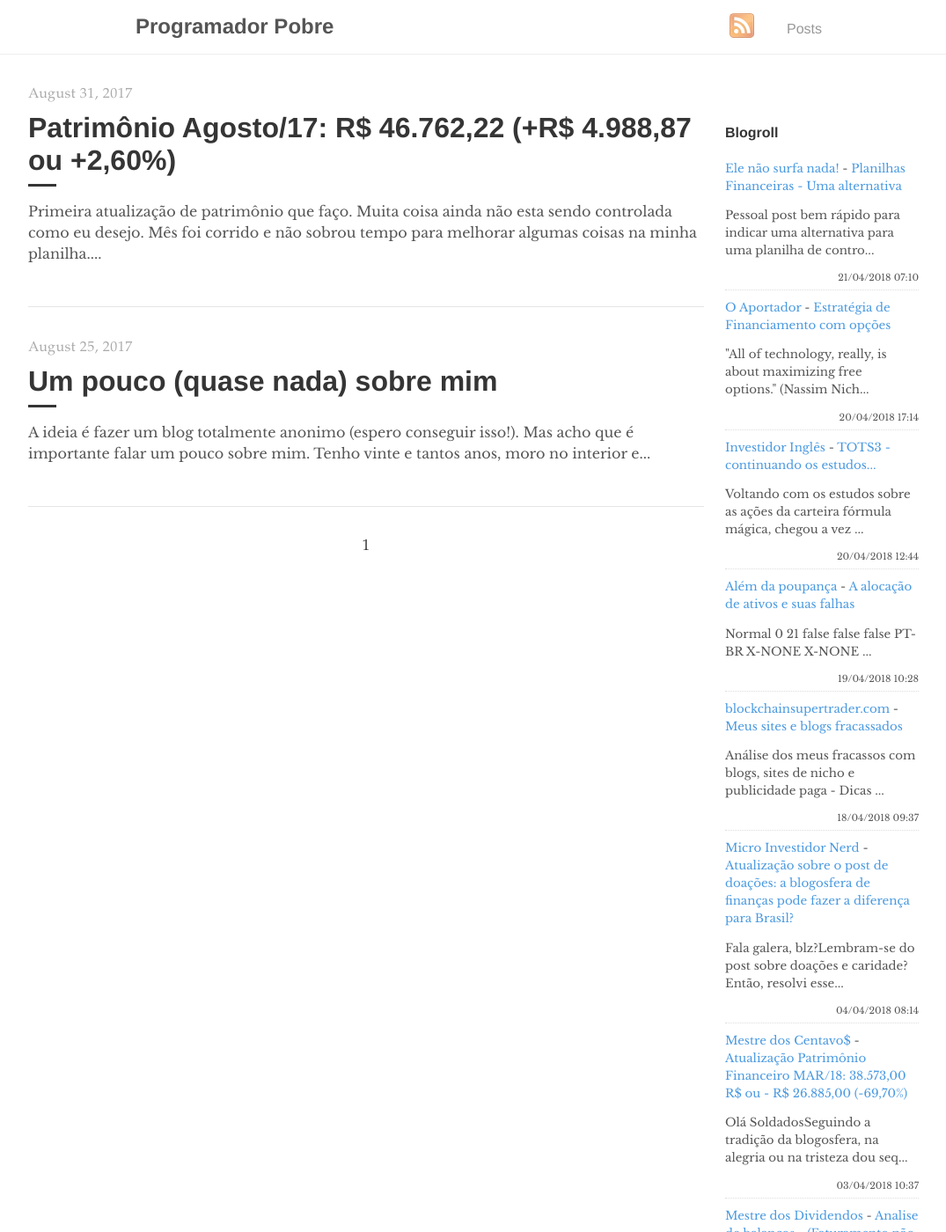
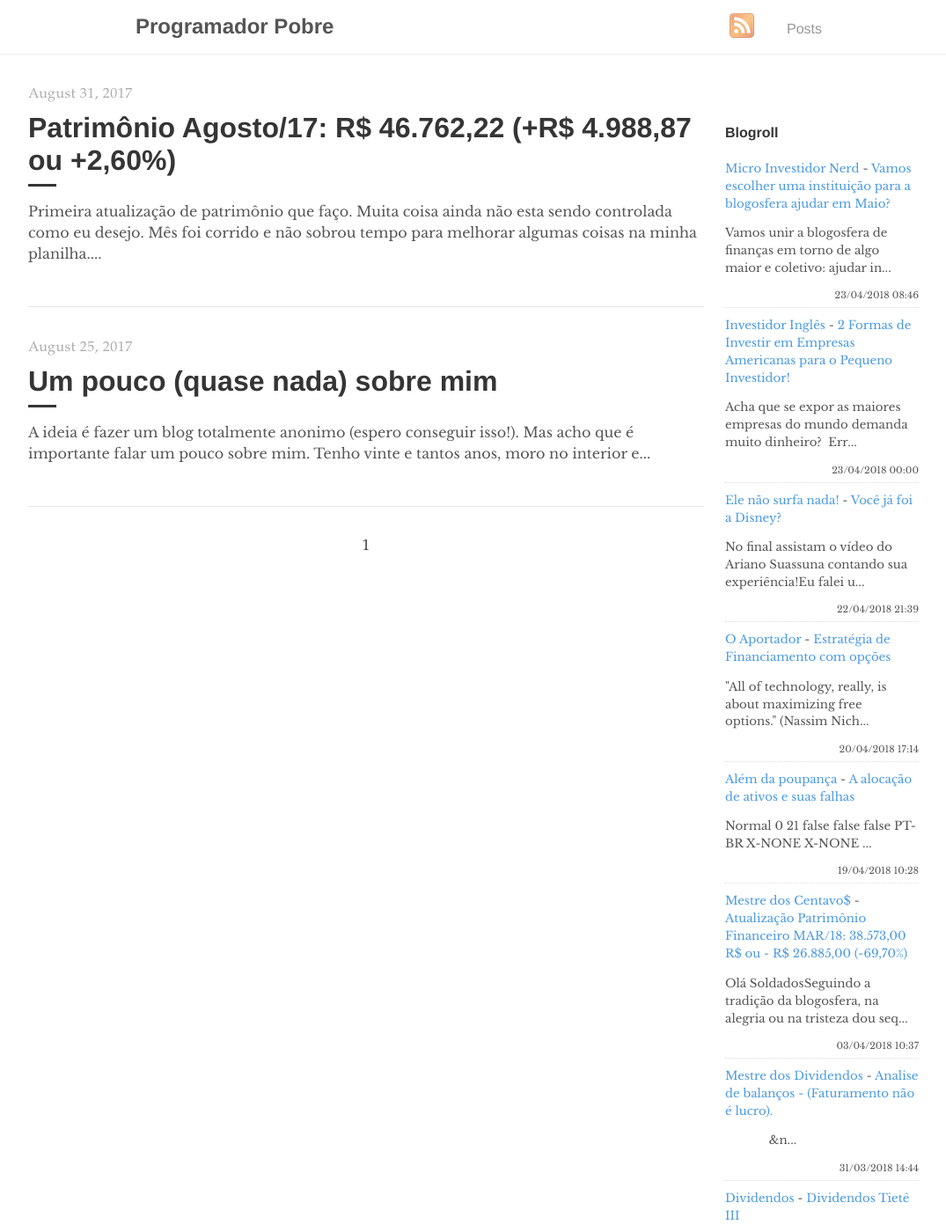
Before and after one commit to programadorpobre/programadorpobre.github.io, a Jekyll site: the page built from index.html, in a window 1280 px wide and 1400 px high. Shown: the whole window at 88% size, without its empty margins (96-1171 px from the left). Built offline with Jekyll 4.4.1, drawn with Linux system fonts in a browser that asks for light colours; the list of posts is cut into pages by our own code; comment, search, counter and statistics services are not loaded.

Commit message:
[ci skip] travis #261

```diff
--- a/_includes/feed-entries.html
+++ b/_includes/feed-entries.html
@@ -1,7 +1,17 @@
 <div class="feed-entry">
-    <a class="feed-entry-site-name" href="https://elenaosurfanada.blogspot.com/">Ele não surfa nada!</a> - <a class="feed-entry-title" href="https://elenaosurfanada.blogspot.com/2018/04/planilhas-financeiras-uma-alternativa.html">Planilhas Financeiras - Uma alternativa</a>
-    <p class="feed-entry-summary">Pessoal post bem rápido para indicar uma alternativa para uma planilha de contro...</p>
-    <time datetime="2018-04-21T07:10:00.001-03:00">21/04/2018 07:10</time>
+    <a class="feed-entry-site-name" href="https://microinvestidornerd.blogspot.com/">Micro Investidor Nerd</a> - <a class="feed-entry-title" href="https://microinvestidornerd.blogspot.com/2018/04/vamos-escolher-instituicoes-de-caridade.html">Vamos escolher uma instituição para a blogosfera ajudar em Maio?</a>
+    <p class="feed-entry-summary">Vamos unir a blogosfera de finanças em torno de algo maior e coletivo: ajudar in...</p>
+    <time datetime="2018-04-23T08:46:00.000-07:00">23/04/2018 08:46</time>
+</div>
+<div class="feed-entry">
+    <a class="feed-entry-site-name" href="https://www.investidoringles.com/">Investidor Inglês</a> - <a class="feed-entry-title" href="https://www.investidoringles.com/2018/04/investir-em-empresas-americanas-bolsa-de-valores.html">2 Formas de Investir em Empresas Americanas para o Pequeno Investidor!</a>
+    <p class="feed-entry-summary">Acha que se expor as maiores empresas do mundo demanda muito dinheiro?&nbsp; Err...</p>
+    <time datetime="2018-04-23T00:00:00.000-03:00">23/04/2018 00:00</time>
+</div>
+<div class="feed-entry">
+    <a class="feed-entry-site-name" href="https://elenaosurfanada.blogspot.com/">Ele não surfa nada!</a> - <a class="feed-entry-title" href="https://elenaosurfanada.blogspot.com/2018/04/voce-ja-foi-disney.html">Você já foi a Disney?</a>
+    <p class="feed-entry-summary">No final assistam o vídeo do Ariano Suassuna contando sua experiência!Eu falei u...</p>
+    <time datetime="2018-04-22T21:39:00.001-03:00">22/04/2018 21:39</time>
 </div>
 <div class="feed-entry">
     <a class="feed-entry-site-name" href="https://oaportadorfinanceiro.blogspot.com/">O Aportador</a> - <a class="feed-entry-title" href="https://oaportadorfinanceiro.blogspot.com/2018/04/estrategia-de-financiamento-com-opcoes.html">Estratégia de Financiamento com opções</a>
@@ -9,24 +19,9 @@
     <time datetime="2018-04-20T17:14:00.003-03:00">20/04/2018 17:14</time>
 </div>
 <div class="feed-entry">
-    <a class="feed-entry-site-name" href="https://www.investidoringles.com/">Investidor Inglês</a> - <a class="feed-entry-title" href="https://www.investidoringles.com/2018/04/tots3-analise-fundamentalista.html">TOTS3 - continuando os estudos...</a>
-    <p class="feed-entry-summary">Voltando com os estudos sobre as ações da carteira fórmula mágica, chegou a vez ...</p>
-    <time datetime="2018-04-20T12:44:00.001-03:00">20/04/2018 12:44</time>
-</div>
-<div class="feed-entry">
     <a class="feed-entry-site-name" href="https://alemdapoupanca.blogspot.com/">Além da poupança</a> - <a class="feed-entry-title" href="https://alemdapoupanca.blogspot.com/2018/04/a-alocacao-de-ativos-e-suas-falhas.html">A alocação de ativos e suas falhas</a>
     <p class="feed-entry-summary">       Normal  0      21      false  false  false    PT-BR  X-NONE  X-NONE      ...</p>
     <time datetime="2018-04-19T10:28:00.000-03:00">19/04/2018 10:28</time>
-</div>
-<div class="feed-entry">
-    <a class="feed-entry-site-name" href="http://www.blockchainsupertrader.com/">blockchainsupertrader.com</a> - <a class="feed-entry-title" href="http://www.blockchainsupertrader.com/2018/04/meus-sites-e-blogs-fracassados.html">Meus sites e blogs fracassados</a>
-    <p class="feed-entry-summary">Análise dos meus fracassos com blogs, sites de nicho e publicidade paga - Dicas ...</p>
-    <time datetime="2018-04-18T09:37:00.001-03:00">18/04/2018 09:37</time>
-</div>
-<div class="feed-entry">
-    <a class="feed-entry-site-name" href="https://microinvestidornerd.blogspot.com/">Micro Investidor Nerd</a> - <a class="feed-entry-title" href="https://microinvestidornerd.blogspot.com/2018/04/atualizacao-sobre-o-post-de-doacoes.html">Atualização sobre o post de doações: a blogosfera de finanças pode fazer a diferença para Brasil?</a>
-    <p class="feed-entry-summary">Fala galera, blz?Lembram-se do post sobre doações e caridade?Então, resolvi esse...</p>
-    <time datetime="2018-04-04T08:14:00.001-07:00">04/04/2018 08:14</time>
 </div>
 <div class="feed-entry">
     <a class="feed-entry-site-name" href="https://mestredoscentavos.blogspot.com/">Mestre dos Centavo$</a> - <a class="feed-entry-title" href="https://mestredoscentavos.blogspot.com/2018/04/atualizacao-patrimonio-financeiro-mar18.html">Atualização Patrimônio Financeiro MAR/18: 38.573,00 R$  ou - R$ 26.885,00  (-69,70%)</a>
```
